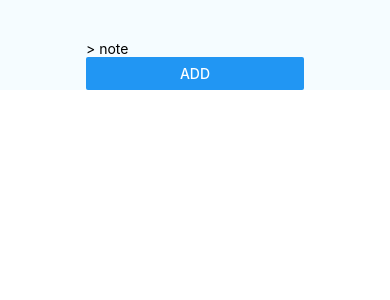
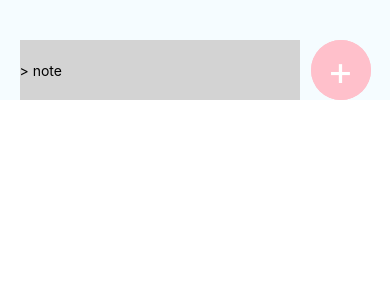
Before and after one commit to KatyDeng17/react-native-TodoList, a React Native app: screen / in a window 390 px wide. Shown: the top 300 px of the page. Built offline with nearby package versions, Linux system fonts and the light colour scheme.

Commit message:
change the add button to TouchableHighlight add styleSheet to the app

```diff
--- a/App.js
+++ b/App.js
@@ -1,7 +1,7 @@
 
 
 import React, {Component} from 'react';
-import { StyleSheet, Text, View, TextInput, Button} from 'react-native';
+import { StyleSheet, Text, View, TextInput, Button, TouchableHighlight} from 'react-native';
 
 
 export default class App extends Component{
@@ -27,6 +27,8 @@ export default class App extends Component{
   handleDeleteButton =(i)=>{
     let newNotes = this.state.notes
     newNotes.splice(i,1);
+    // alert(`your still have notes: ${newNotes}`)
+
     this.setState({
       notes: newNotes
     })
@@ -34,7 +36,7 @@ export default class App extends Component{
   }
   render() {
     const outputNote = this.state.notes.map((item, i)=>(
-      <View key={i}>
+      <View key={i} style={styles.outputContainer}>
         <Text>{item}</Text>
         <Button title ="delete" onPress = {()=>this.handleDeleteButton(i)}/>
       </View>
@@ -42,18 +44,20 @@ export default class App extends Component{
   )
     return (
       <View style={styles.container}>
-        <View >
+        <View style={styles.inputContainer}>
             <TextInput
                 placeholder = '> note'
                 value = {this.state.userInput}
                 onChangeText={(userInput)=>{
                   this.setState({userInput})
                 }}
+                style={styles.inputArea}
             />
-            <Button
-                title = 'Add'
-                onPress = {this.handleAddNote}
-            />
+            <TouchableHighlight  style={styles.button} onPress = {this.handleAddNote}  underlayColor ='gray'>
+              <View style={styles.button}>
+                <Text style={styles.buttonText}>+</Text>
+              </View>
+            </TouchableHighlight>
         </View>
        {outputNote}
       </View>
@@ -69,6 +73,42 @@ const styles = StyleSheet.create({
     backgroundColor: '#F5FCFF',
     paddingTop: 40,
   },
+  inputContainer:{
+    width:'90%',
+    // backgroundColor:'#4f52',
+    flexDirection: 'row',
+    justifyContent: "space-between",
+    alignItems: 'center'
+  },
+  inputArea:{
+    width:'80%',
+    backgroundColor: 'lightgray',
+    height: 60
+  },
+  button:{
+    backgroundColor: 'pink',
+    width: 60,
+    height: 60,
+    alignItems: 'center',
+    justifyContent:'center',
+    borderRadius: 100,
+
+  },
+  buttonText:{
+    color:'white',
+    fontSize: 40,
+    alignItems: 'center',
+
+  },
+  outputContainer: {
+    width:'90%',
+    backgroundColor:'#4f52',
+    flexDirection: 'row',
+    justifyContent: "space-between",
+    alignItems: 'center',
+    margin:10
+  }
+
 
 
 });
```
